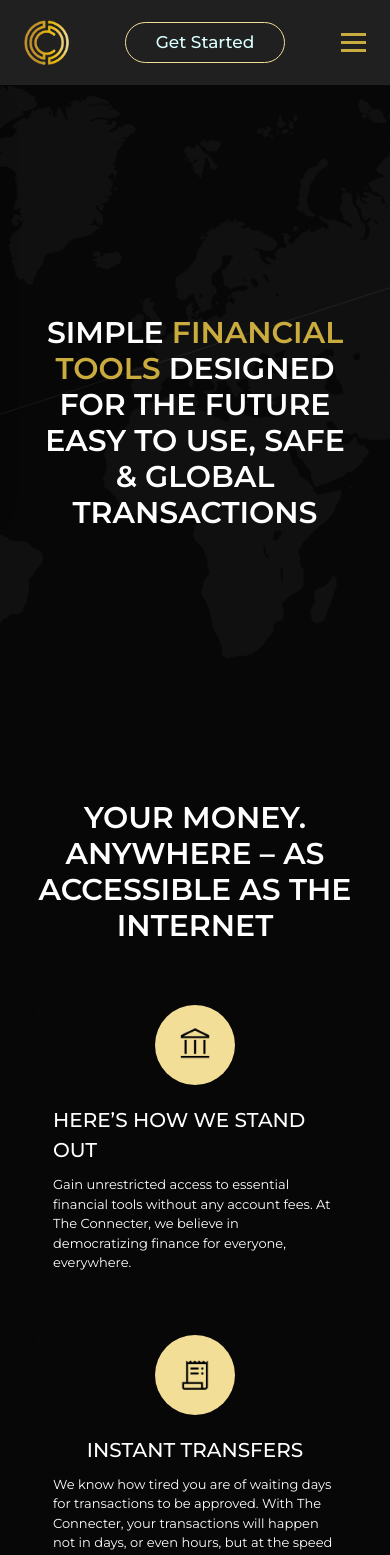
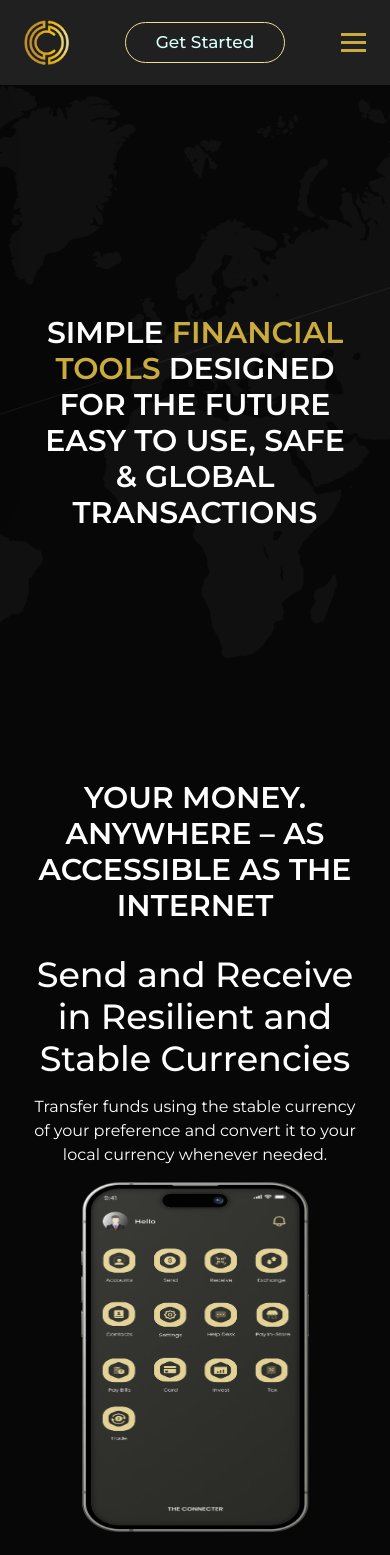
Before and after one commit to MoazamAli45/Connecter, a Next.js app: page /feature in a window 390 px wide. Shown: the top 1555 px of the page. Built offline with nearby package versions, Linux system fonts and the light colour scheme.

Commit message:
Add mobile view for feature section and update subscribe form layout

```diff
--- a/app/components/Feature/Accessible.jsx
+++ b/app/components/Feature/Accessible.jsx
@@ -2,6 +2,52 @@
 import Image from "next/image";
 import React from "react";
 import { useState } from "react";
+
+const subscribeData = [
+  {
+    id: 1,
+    title: "Send and Receive in Resilient and Stable Currencies",
+    content:
+      "Transfer funds using the stable currency of your preference and convert it to your local currency whenever needed.",
+    image: "/feature/mob-1.png",
+  },
+  {
+    id: 2,
+    title: "Mastering a World of Multiple Currencies: Transfer With Ease",
+    content:
+      "Exchange back and forth between a variety of currencies including BTC, ETH, EURO, and USD",
+    image: "/feature/mob-2.png",
+  },
+  {
+    id: 3,
+    title: "Paper Trail Freedom: Effortless Cash Withdrawals",
+    content: "Withdraw cash through BTC ATMs and more options coming soon.",
+
+    image: "/feature/mob-3.png",
+  },
+  {
+    id: 4,
+    title: "Retail Ready: Seamless In-Store Payments",
+    content: "Retail Ready: Seamless In-Store Payments",
+
+    image: "/feature/mob-4.png",
+  },
+  {
+    id: 5,
+    title: "Easy Transfer To and From Your Bank Account",
+    content:
+      "Initiate quick withdrawals and deposits from your bank account, ensuring fast and secure transactions.",
+    image: "/feature/mob-5.png",
+  },
+  {
+    id: 6,
+    title: "An Account That’s Truly Yours",
+    content:
+      "Always have access to your funds. The Connecter offers direct peer-to-peer transactions, cutting out the middleman. Funds are always under the control of the sender or recipient.",
+
+    image: "/feature/mob-6.png",
+  },
+];
 
 const Accessible = () => {
   const [pic, setPic] = useState(1);
@@ -11,13 +57,14 @@ const Accessible = () => {
   };
 
   return (
-    <section className="my-[40px] overflow-x-hidden">
+    <section className="my-[20px] custom-md:my-[40px] overflow-x-hidden">
       <div className="w-full max-w-[1400px] mx-auto px-8">
         {/*  HEADING */}
         <h1 className="text-[30px] font-bold text-center text-white leading-[36px] ">
           YOUR MONEY.
           <br /> ANYWHERE &ndash; AS ACCESSIBLE AS THE INTERNET
         </h1>
+        {/*   FOR LARGE SCREEN */}
         <div className="hidden lg:flex    custom-md:mt-[60px] custom-md:mb-[30px] ">
           {/*  LEFT SIDE */}
           <div className="flex flex-col gap-[30px] w-1/3 ">
@@ -171,6 +218,31 @@ const Accessible = () => {
             </div>
           </div>
         </div>
+        {/*  FOR SMALL SCREEN */}
+        <div className="flex lg:hidden flex-col my-[30px] gap-[30px]">
+          {subscribeData.map((item) => (
+            <div
+              className="flex flex-col gap-[15px] items-center justify-center "
+              key={item.id}
+            >
+              <h2 className="text-[35px] text-center leading-[42px] font-medium cursor-pointer text-white">
+                {item.title}
+              </h2>
+              <p className="text-[16px] text-center leading-[24px] font-normal cursor-pointer text-white">
+                {item.content}
+              </p>
+              <div className="relative w-[70%] h-[350px] sm:h-[600px] md:h-[900px] custom-md:h-[1030px]">
+                <Image
+                  src={item.image}
+                  alt="mobile"
+                  priority
+                  fill
+                  className="w-full h-full"
+                />
+              </div>
+            </div>
+          ))}
+        </div>
       </div>
     </section>
   );
--- a/app/components/Feature/Subscribe.jsx
+++ b/app/components/Feature/Subscribe.jsx
@@ -41,7 +41,7 @@ const Subscribe = () => {
                 V1.
               </p>
               {/*   FORM  */}
-              <div className="flex flex-col custom-md:mt-[10px]">
+              <div className="flex flex-col custom-md:mt-[10px] ">
                 <div className="flex flex-col   sm:flex-row gap-[20px] custom-md:gap-[30px] lg:pr-[20px]">
                   <TextInput placeholder={"Enter Your First Name"} />
                   <TextInput placeholder={"Enter Your Last Name"} />
@@ -49,7 +49,7 @@ const Subscribe = () => {
                 {/*   DOWN INPUT  */}
                 <div className="flex flex-col sm:flex-row gap-[20px] custom-md:gap-[30px] my-[20px] items-center">
                   <EmailInput placeholder={"Enter Your Email"} />
-                  <div className="w-full sm:w-1/3">
+                  <div className="w-full sm:w-1/3 text-center sm:text-start">
                     <SubscribeButton> Subscribe</SubscribeButton>
                   </div>
                 </div>
--- a/app/components/Subscribe/Introduction.jsx
+++ b/app/components/Subscribe/Introduction.jsx
@@ -48,7 +48,7 @@ const Introduction = () => {
             {/*   DOWN INPUT  */}
             <div className="flex flex-col sm:flex-row gap-[20px] custom-md:gap-[30px] my-[20px] ">
               <EmailInput placeholder={"Enter Your Email"} />
-              <div className="w-full sm:w-1/3">
+              <div className="w-full sm:w-1/3 text-center sm:text-start">
                 <SubscribeButton> Subscribe</SubscribeButton>
               </div>
             </div>
```
